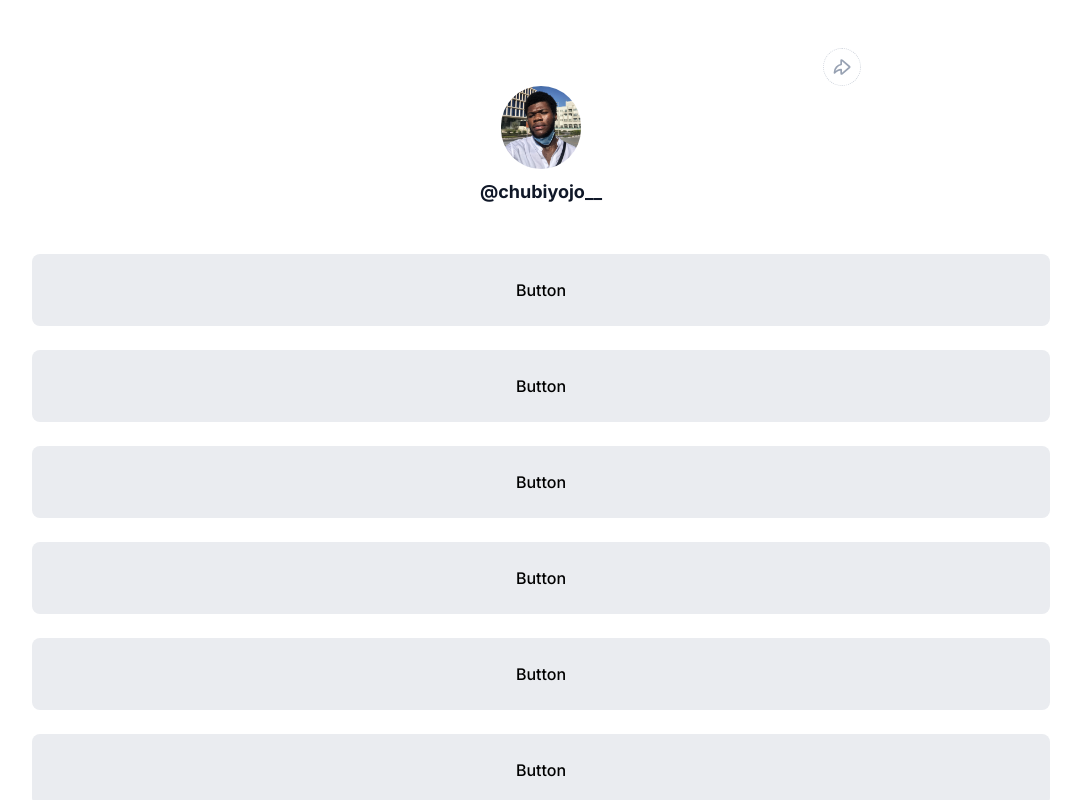
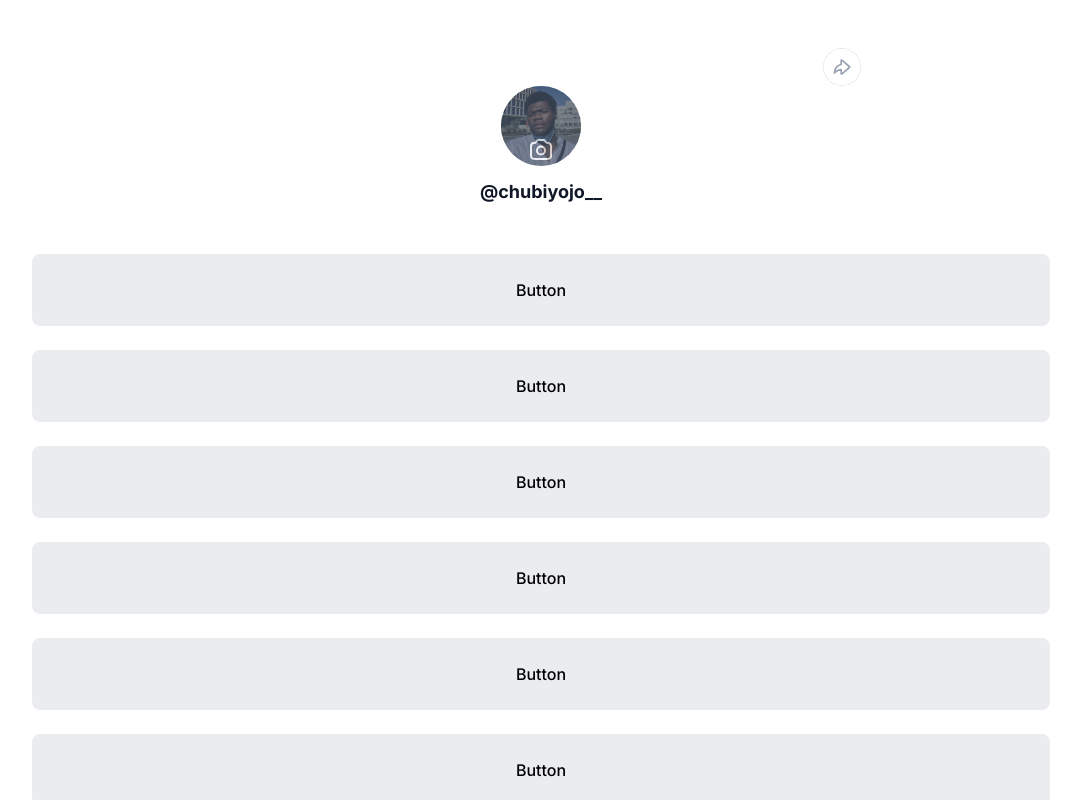
Before and after one commit to CHUBI-HNG-INTERNSHIP/stage-1-linktree, a React (Vite) app: page / in a window 1280 px wide. In both pictures the pointer is over the element 639 px from the left and 126 px from the top of the page. Shown: the top 800 px of the page, without its empty margins (99-1180 px from the left). Built offline with nearby package versions, Linux system fonts and the light colour scheme.

Commit message:
feat: add hover state and camera icon for pfp

```diff
--- a/src/App.css
+++ b/src/App.css
@@ -13,16 +13,24 @@ main {
   .profile {
     @apply mb-6;
     @apply flex flex-col items-center justify-center;
-
     &__img__container {
       @apply h-[80px] w-[80px];
       @apply cursor-pointer;
       @apply mb-3;
       @apply rounded-full;
       @apply focus:outline focus:outline-4 focus:outline-gray-300;
+      @apply relative;
 
+      &:hover:before {
+        content: url("./assets/camera.svg");
+        display: block;
+        @apply h-full w-full rounded-full;
+        @apply bg-gray-600 opacity-70;
+        @apply absolute left-0 top-0;
+        @apply flex items-end justify-center;
+      }
       #profile_img {
-        @apply w-full;
+        @apply h-full w-full;
         @apply rounded-full;
       }
     }
```
Also changed, not shown: src/assets/camera.svg (added).
